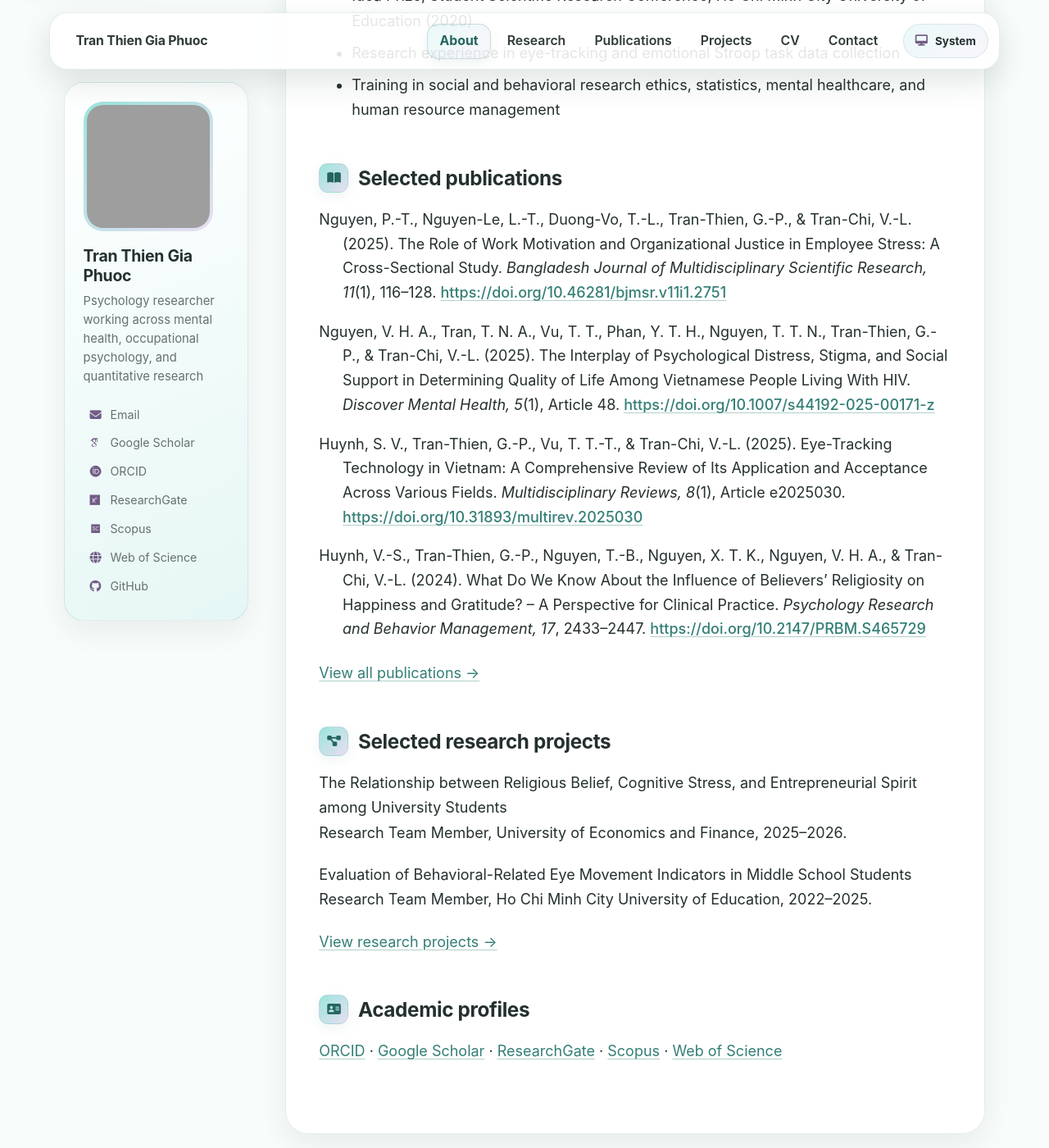
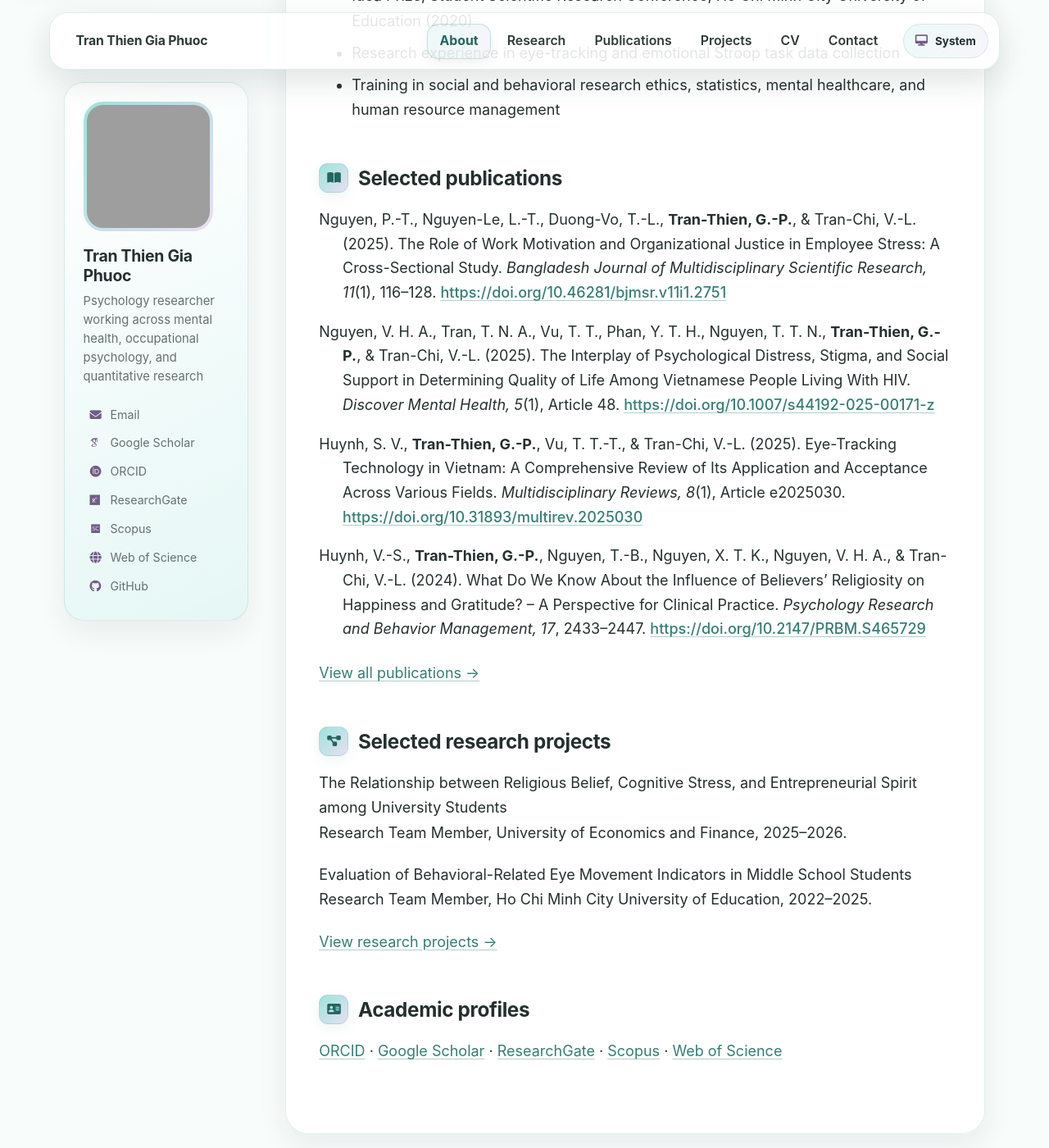
Before and after one commit to ttgpPsychMH/ttgpPsychMH.github.io, a Jekyll site: the page built from _pages/about.md, in a window 1280 px wide and 1400 px high, scrolled down 1068 px. Shown: the whole window at 82% size. Built offline with Jekyll 4.4.1, drawn with Linux system fonts in a browser that asks for light colours; some web fonts are replaced; a script that is not in the unit is left out; grey boxes are pictures that could not be loaded.

Commit message:
Emphasize the site author's name in selected publications

```diff
--- a/_sass/custom.scss
+++ b/_sass/custom.scss
@@ -1321,7 +1321,7 @@ pre {
 }
 
 .selected-publications strong {
-  font-weight: 400;
+  font-weight: 750;
 }
 
 .selected-publications a {
```
